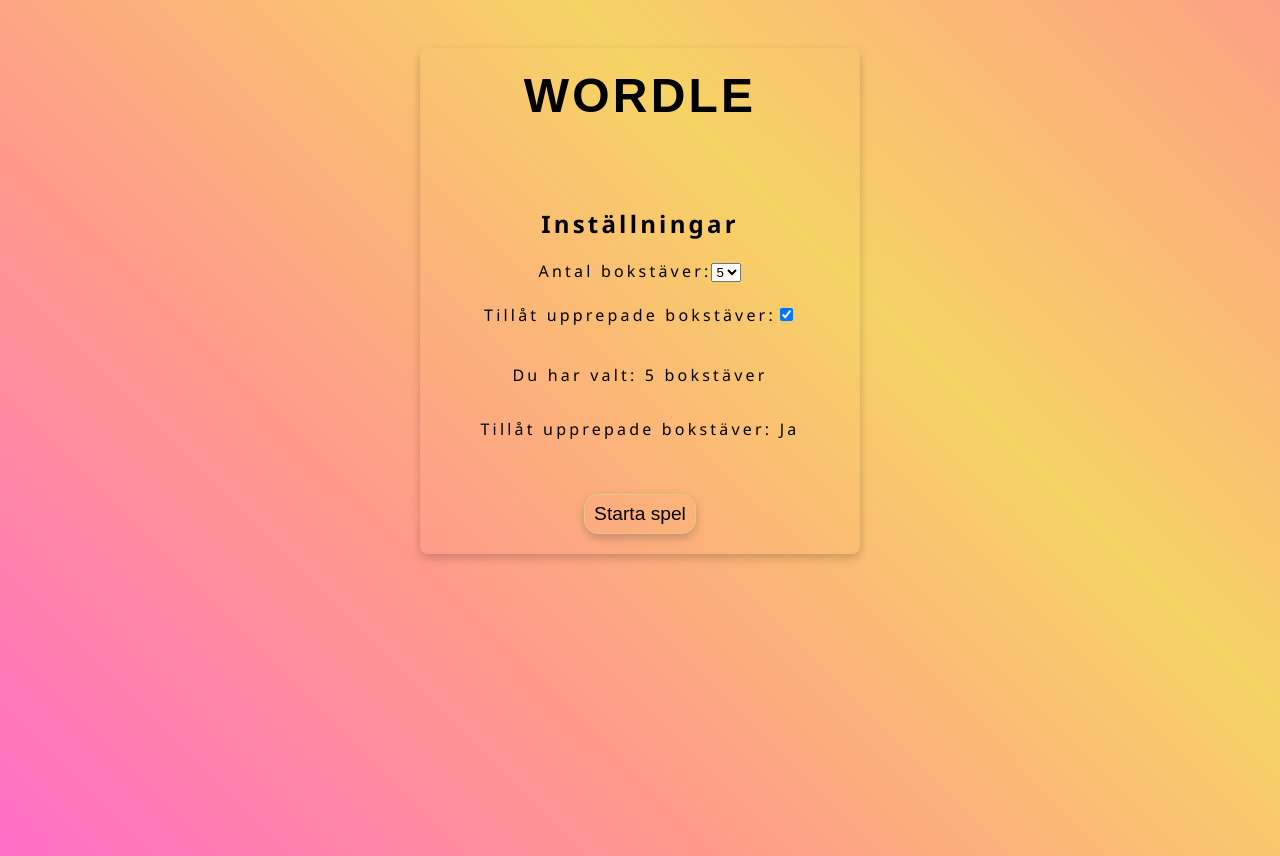
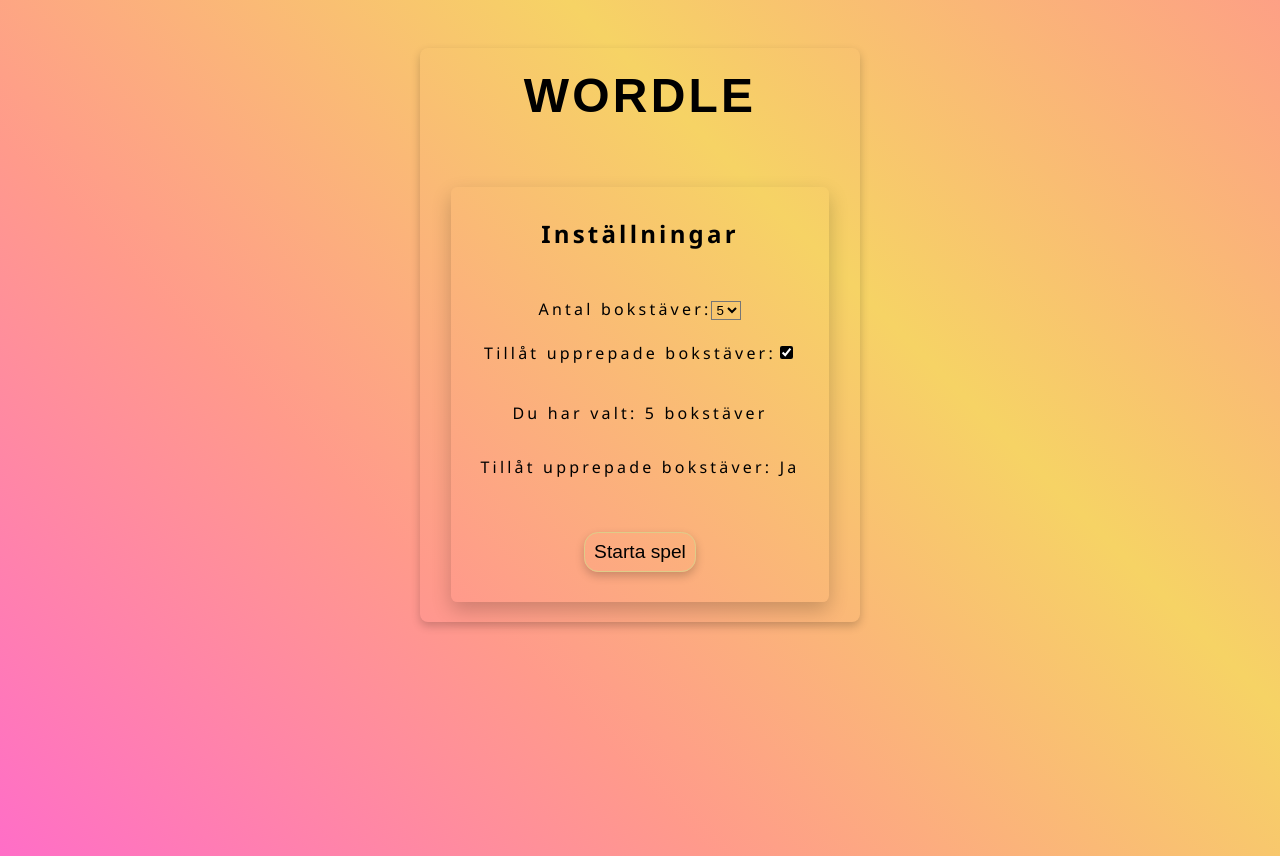
Before and after one commit to Tarupotter/Wordle-uppgift, a React (Vite) app in the folder react-wordle-game/Frontend/: page / in a window 1280 px wide. Built offline with nearby package versions, Linux system fonts and the light colour scheme; a web font is replaced by a local one.

Commit message:
add borders to settings css

```diff
--- a/react-wordle-game/Frontend/src/components/Settings.jsx
+++ b/react-wordle-game/Frontend/src/components/Settings.jsx
@@ -7,6 +7,7 @@
         <label>
           Antal bokstäver:
           <select
+          className="settings-number-option"
             value={length}
             onChange={(e) => setLength(Number(e.target.value))}
           >
@@ -23,6 +24,7 @@
         <label>
           Tillåt upprepade bokstäver:
           <input
+          className="settings-checkbox"
             type="checkbox"
             checked={allowRepeats}
             onChange={() => setAllowRepeats(!allowRepeats)} // Växla mellan tillåtet eller inte
--- a/react-wordle-game/Frontend/src/components/game.jsx
+++ b/react-wordle-game/Frontend/src/components/game.jsx
@@ -17,7 +17,7 @@
     'start', 'glass', 'smile', 'hello', 'sweep',
     'trees', 'smart', 'grape', 'pride', 'trace',
     'plane', 'globe', 'light', 'candy', 'brush',
-    'chair', 'blame', 'track', 'grind', 'flame'
+    'chair', 'blame', 'track', 'grind', 'flame', 'monster'
   ];
 
   const getFilteredWords = () => {
--- a/react-wordle-game/Frontend/src/index.css
+++ b/react-wordle-game/Frontend/src/index.css
@@ -35,6 +35,22 @@
   display: flex;
   flex-direction: column;
   align-items: center;
+  padding: 30px;
+  background-color: transparent;
+  border-radius: 0.4rem;
+  box-shadow: 0 8px 20px rgba(0.5, 0.5, 0.5, 0.2);
+}
+
+.settings-container h2 {
+  margin: 0 0 3rem 0;
+}
+
+.settings-number-option {
+  background-color: transparent;
+}
+
+.settings-checkbox {
+  accent-color: black;
 }
 
 .settings-button {
```
